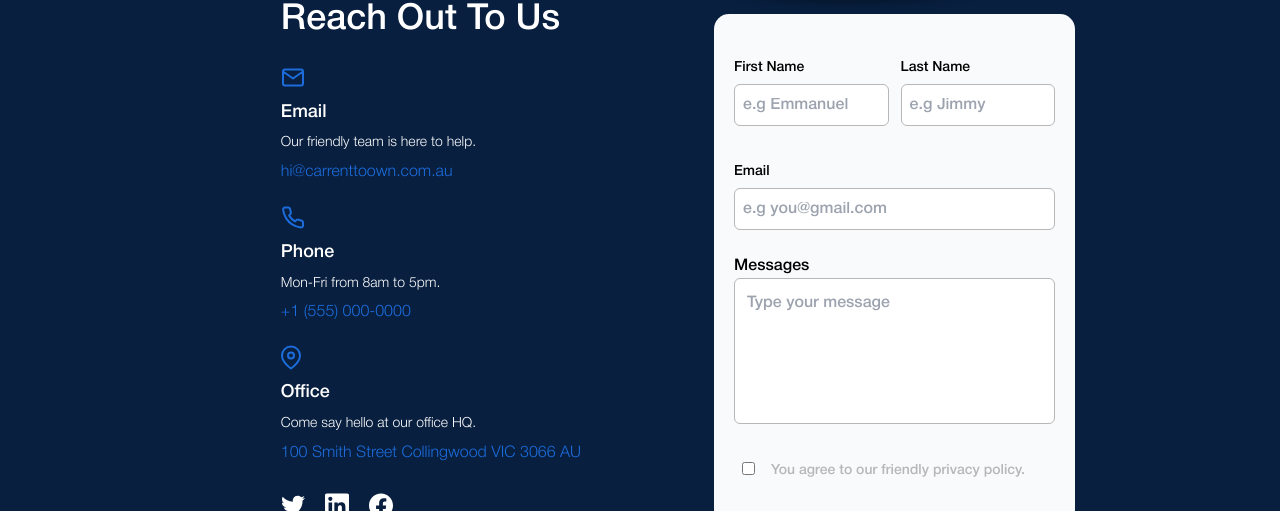
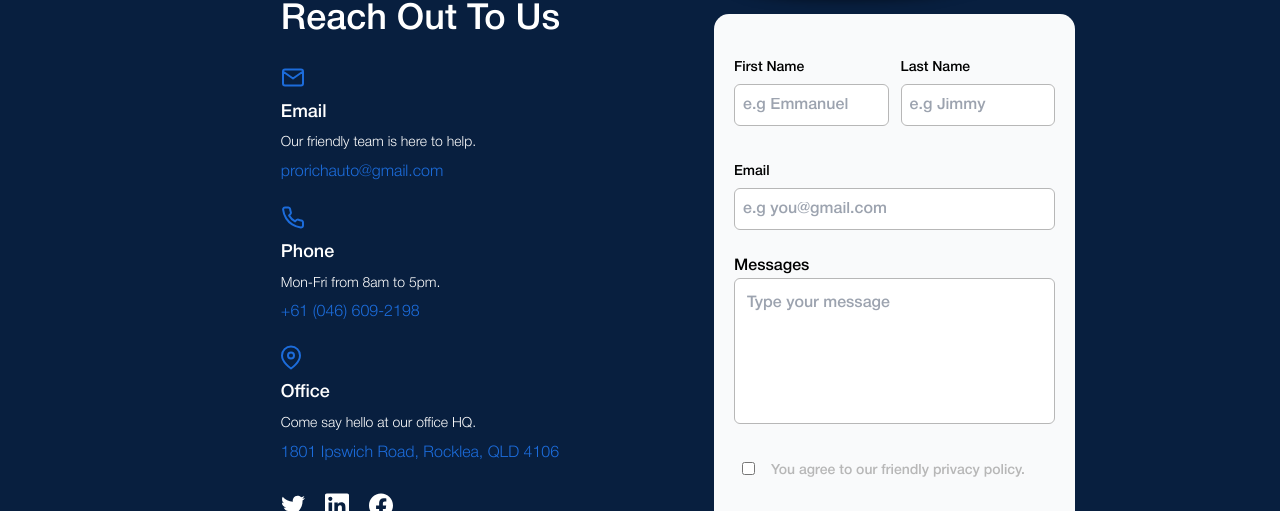
Before and after one commit to Orange-Invent-House-Ltd/car-rent-to-own, a React (Vite) app: page / in a window 1280 px wide. Shown: the part 5041-5552 px from the top of the page. Built offline with nearby package versions, Linux system fonts and the light colour scheme.

Commit message:
Update Contact.tsx

```diff
--- a/src/components/Contact.tsx
+++ b/src/components/Contact.tsx
@@ -44,7 +44,7 @@ const Contact = () => {
             Our friendly team is here to help.
           </p>
           <p className="text-[16px] text-[#1C6CDB] font-light leading-[16.8px] pr-[25px] mt-3">
-            hi@carrenttoown.com.au
+            prorichauto@gmail.com
           </p>
         </div>
         <div className="">
@@ -56,7 +56,8 @@ const Contact = () => {
             Mon-Fri from 8am to 5pm.
           </p>
           <p className="text-[16px] text-[#1C6CDB] font-light leading-[16.8px] pr-[25px] mt-3">
-            +1 (555) 000-0000
+            +61 (046) 609-2198
+
           </p>
         </div>
         <div className="">
@@ -68,7 +69,7 @@ const Contact = () => {
             Come say hello at our office HQ.
           </p>
           <p className="text-[16px] text-[#1C6CDB] font-light leading-[16.8px] pr-[15px] mt-3">
-            100 Smith Street Collingwood VIC 3066 AU
+            1801 Ipswich Road, Rocklea, QLD 4106
           </p>
         </div>
         <ul className="flex gap-5 items-center my-8 ">
```
